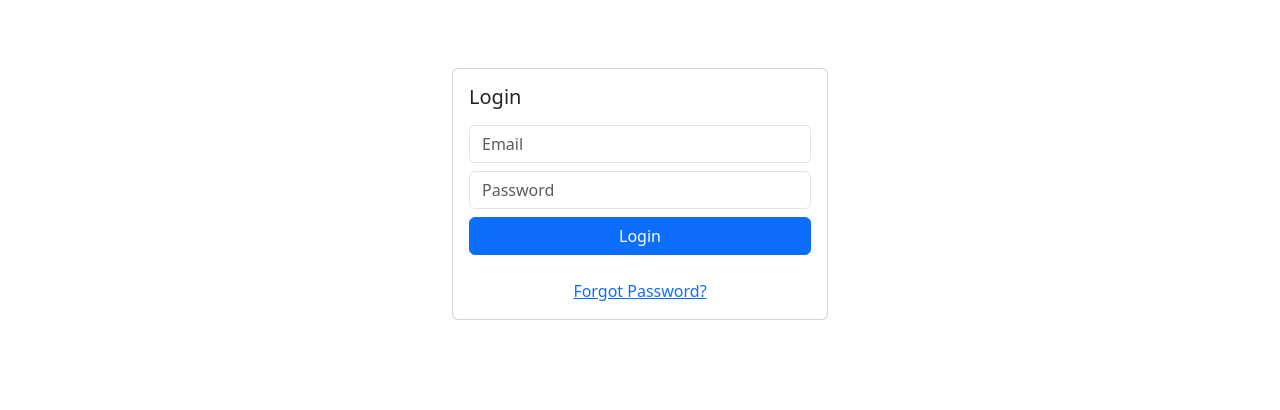
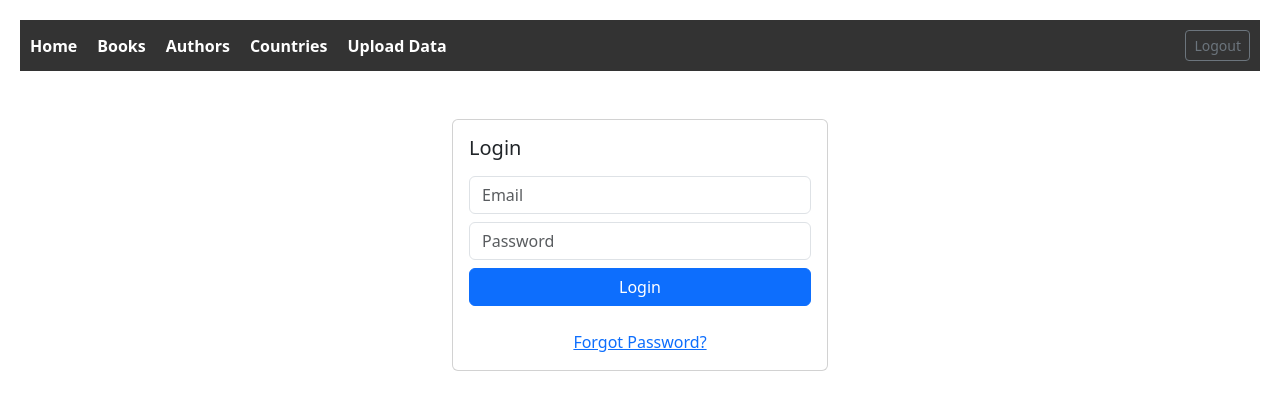
Before and after one commit to MalvinaPap/myLibrary, a plain HTML site: page pages/books.html in a window 1280 px wide. Drawn offline with nearby package versions, Linux system fonts and the light colour scheme; no server answers.

Commit message:
add logged user email in navbar

```diff
--- a/assets/css/style.css
+++ b/assets/css/style.css
@@ -22,18 +22,47 @@ li {
   overflow-y: auto;
 }
 
+.user-email {
+  color: #fff;
+  font-size: 0.8em;
+  margin-right: 10px; /* Space between email and logout button */
+  padding: 5px 10px;
+  border-radius: 4px;
+  font-weight: 500;
+  display: inline-block;
+}
+
 nav {
   background: #333;
   padding: 10px;
+  display: flex;
+  align-items: center;
+  justify-content: space-between; /* This will push content to edges */
 }
-    nav a {
+
+/* Create a container for navigation links */
+nav .nav-links {
+  display: flex;
+  align-items: center;
+  gap: 20px;
+}
+
+/* Style the navigation links */
+nav .nav-links a {
   color: white;
   text-decoration: none;
-      margin-right: 20px;
   font-weight: bold;
 }
-    nav a:hover {
+
+nav .nav-links a:hover {
   text-decoration: underline;
+}
+
+/* Container for user info and logout */
+nav .nav-right {
+  display: flex;
+  align-items: center;
+  margin-left: auto; /* Push this section to the right */
 }
 
 .card .card-text {
--- a/assets/js/utils.js
+++ b/assets/js/utils.js
@@ -1,36 +1,60 @@
 // Dynamic Navigation Bar
-function getNavbarHTML() {
+async function getNavbarHTML() {
   const path = window.location.pathname;
+  const userEmail = await getCurrentUserEmail();
+  console.log('User Email:', userEmail);
+
+  const userInfo = userEmail ? `<span class="user-email">${userEmail}</span>` : '';
+
   if (path.endsWith('index.html') || path === '/' || path === '/myLibrary/' || path === '/myLibrary/index.html') {
-    // Navbar for index.html
     return `
       <nav>
+        <div class="nav-links">
           <a href="index.html">Home</a>
           <a href="pages/books.html">Books</a>
           <a href="pages/authors.html">Authors</a>
           <a href="pages/countries.html">Countries</a>
           <a href="pages/upload.html">Upload Data</a>
-        <button id="logout-btn" class="btn btn-outline-secondary btn-sm float-end">Logout</button>
+        </div>
+        <div class="nav-right">
+          ${userInfo}
+          <button id="logout-btn" class="btn btn-outline-secondary btn-sm">Logout</button>
+        </div>
       </nav>
     `;
   } else {
-    // Navbar for subpages
     return `
       <nav>
+        <div class="nav-links">
           <a href="../index.html">Home</a>
           <a href="../pages/books.html">Books</a>
           <a href="../pages/authors.html">Authors</a>
           <a href="../pages/countries.html">Countries</a>
           <a href="../pages/upload.html">Upload Data</a>
-        <button id="logout-btn" class="btn btn-outline-secondary btn-sm float-end">Logout</button>
+        </div>
+        <div class="nav-right">
+          ${userInfo}
+          <button id="logout-btn" class="btn btn-outline-secondary btn-sm">Logout</button>
+        </div>
       </nav>
     `;
   }
 }
+// Function to get current user email from Supabase session
+async function getCurrentUserEmail() {
+  try {
+    const { data: { session } } = await db.auth.getSession();
+    return session?.user?.email || null;
+  } catch (error) {
+    console.error('Error getting user session:', error);
+    return null;
+  }
+}
 
 // Insert navbar at the top of the body or in a placeholder
-document.addEventListener('DOMContentLoaded', () => {
-  document.body.insertAdjacentHTML('afterbegin', getNavbarHTML());
+document.addEventListener('DOMContentLoaded', async () => {
+  const navbarHTML = await getNavbarHTML();
+  document.body.insertAdjacentHTML('afterbegin', navbarHTML);
   if (typeof setupLogoutButton === 'function') setupLogoutButton();
 });
 
```
Lines whose indentation alone changed are shown as unchanged.
